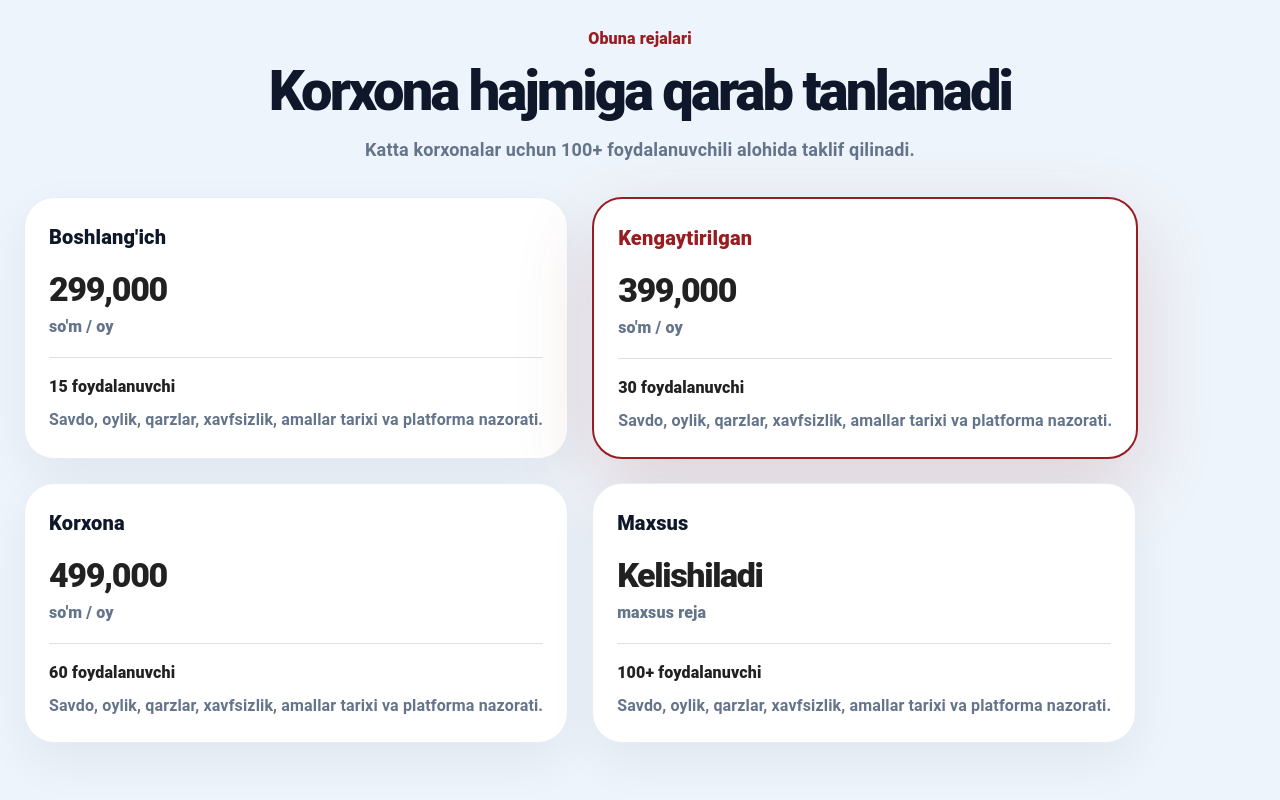
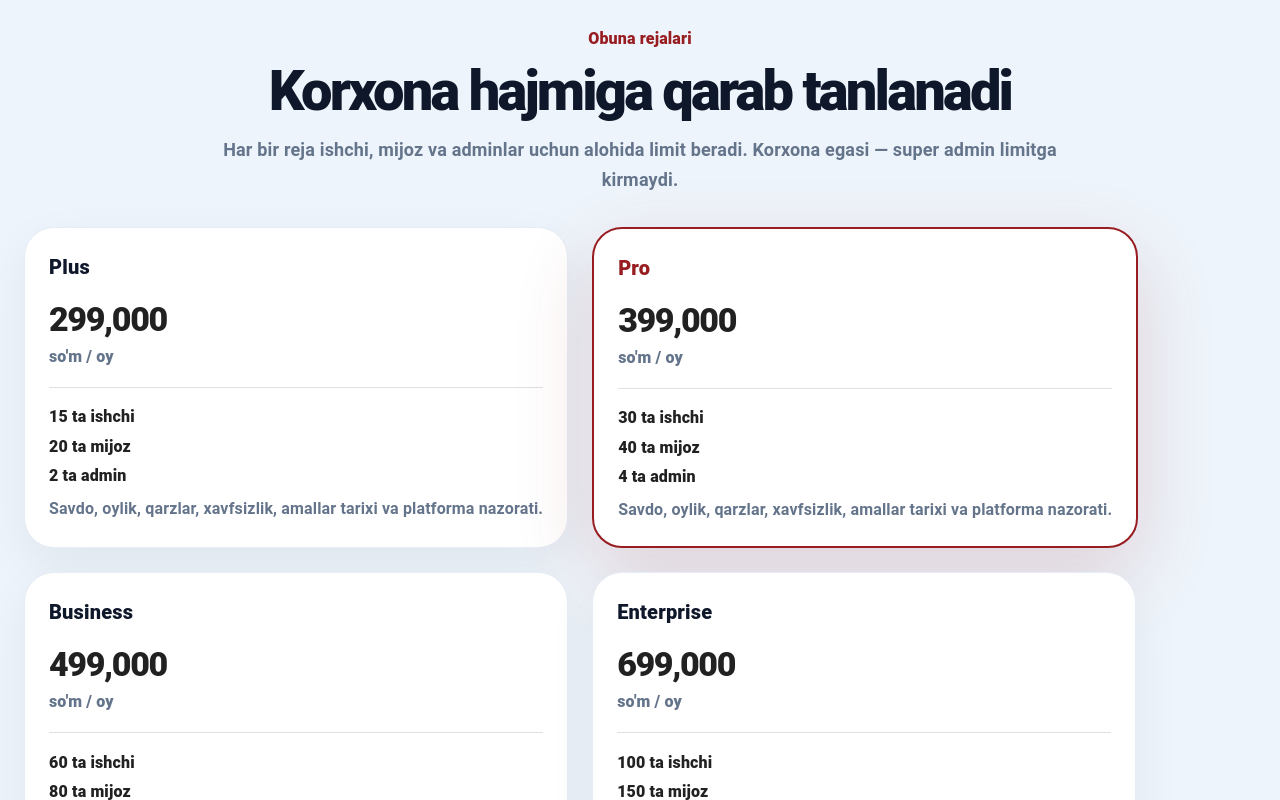
Before and after one commit to muhammadamin7009/Crm_Frountend_2.0, a React (Vite) app: page /landing in a window 1280 px wide. Shown: the part 5140-5940 px from the top of the page. Built offline with nearby package versions, Linux system fonts and the light colour scheme.

Commit message:
feat: show role based subscription plans

```diff
--- a/src/Pages/LandingPage/LandingPage.jsx
+++ b/src/Pages/LandingPage/LandingPage.jsx
@@ -127,10 +127,10 @@ const modules = [
 ];
 
 const plans = [
-  { name: "Boshlang'ich", price: "299,000", users: "15 foydalanuvchi" },
-  { name: "Kengaytirilgan", price: "399,000", users: "30 foydalanuvchi", featured: true },
-  { name: "Korxona", price: "499,000", users: "60 foydalanuvchi" },
-  { name: "Maxsus", price: "Kelishiladi", users: "100+ foydalanuvchi" },
+  { name: "Plus", price: "299,000", workers: 15, clients: 20, admins: 2 },
+  { name: "Pro", price: "399,000", workers: 30, clients: 40, admins: 4, featured: true },
+  { name: "Business", price: "499,000", workers: 60, clients: 80, admins: 10 },
+  { name: "Enterprise", price: "699,000", workers: 100, clients: 150, admins: 20 },
 ];
 
 const process = [
@@ -326,7 +326,9 @@ function DashboardMockup() {
         <Stack direction="row" spacing={1.4} alignItems="center">
           <LogoMark size={42} />
           <Box>
-            <Typography sx={{ color: brand.text, fontWeight: 950 }}>Al-amin CRM bosh sahifa</Typography>
+            <Typography sx={{ color: brand.text, fontWeight: 950 }}>
+              Al-amin CRM bosh sahifa
+            </Typography>
             <Typography sx={{ color: brand.muted, fontSize: 12, fontWeight: 700 }}>
               Rahbar uchun asosiy ko'rsatkichlar
             </Typography>
@@ -685,7 +687,11 @@ function PlanCard({ plan }) {
 
         <Divider sx={{ my: 2.2 }} />
 
-        <Typography sx={{ fontWeight: 900 }}>{plan.users}</Typography>
+        <Stack spacing={0.7}>
+          <Typography sx={{ fontWeight: 900 }}>{plan.workers} ta ishchi</Typography>
+          <Typography sx={{ fontWeight: 900 }}>{plan.clients} ta mijoz</Typography>
+          <Typography sx={{ fontWeight: 900 }}>{plan.admins} ta admin</Typography>
+        </Stack>
 
         <Typography
           sx={{
@@ -1088,8 +1094,8 @@ export default function LandingPage() {
                     fontWeight: 650,
                   }}
                 >
-                  Asosiy signal shu bo'ladi: MR belgisi, Al-amin CRM nomi va poyabzal korxonasining real
-                  hisob-kitobini boshqaradigan premium tizim.
+                  Asosiy signal shu bo'ladi: MR belgisi, Al-amin CRM nomi va poyabzal korxonasining
+                  real hisob-kitobini boshqaradigan premium tizim.
                 </Typography>
 
                 <Stack direction={{ xs: "column", sm: "row" }} spacing={1.4} sx={{ mt: 3 }}>
@@ -1187,8 +1193,8 @@ export default function LandingPage() {
                     fontWeight: 650,
                   }}
                 >
-                  Al-amin CRM har bir yozuvni bosh sahifa, qarzdorlik, ish haqi va amallar tarixi bilan
-                  bog'laydi.
+                  Al-amin CRM har bir yozuvni bosh sahifa, qarzdorlik, ish haqi va amallar tarixi
+                  bilan bog'laydi.
                 </Typography>
               </Paper>
             </Grid>
@@ -1249,7 +1255,7 @@ export default function LandingPage() {
           <SectionTitle
             label="Obuna rejalari"
             title="Korxona hajmiga qarab tanlanadi"
-            text="Katta korxonalar uchun 100+ foydalanuvchili alohida taklif qilinadi."
+            text="Har bir reja ishchi, mijoz va adminlar uchun alohida limit beradi. Korxona egasi — super admin limitga kirmaydi."
             center
           />
 
@@ -1306,8 +1312,8 @@ export default function LandingPage() {
                     fontWeight: 650,
                   }}
                 >
-                  Reklama matni hisob-kitobdagi og'riqni ko'rsatadi: savdo, qarz, ish haqi,
-                  homashyo va admin nazorati bitta joyda.
+                  Reklama matni hisob-kitobdagi og'riqni ko'rsatadi: savdo, qarz, ish haqi, homashyo
+                  va admin nazorati bitta joyda.
                 </Typography>
               </Paper>
             </Grid>
@@ -1369,11 +1375,7 @@ export default function LandingPage() {
                   ))}
                 </Grid>
 
-                <Stack
-                  direction={{ xs: "column", sm: "row" }}
-                  spacing={1.4}
-                  sx={{ mt: 3 }}
-                >
+                <Stack direction={{ xs: "column", sm: "row" }} spacing={1.4} sx={{ mt: 3 }}>
                   <Button
                     variant="contained"
                     onClick={() => navigate("/register")}
@@ -1457,7 +1459,7 @@ export default function LandingPage() {
               </Typography>
 
               <Stack
-                direction={{ xs: "column" , sm: "row" }}
+                direction={{ xs: "column", sm: "row" }}
                 spacing={1.4}
                 justifyContent="center"
                 sx={{ mt: 4 }}
--- a/src/Pages/Platform/PlatformDashboard.jsx
+++ b/src/Pages/Platform/PlatformDashboard.jsx
@@ -362,11 +362,14 @@ const PlatformDashboard = () => {
                         </Typography>
                       </TableCell>
                       <TableCell>
-                        <Typography fontWeight={800}>
-                          {company.users_count} / {company.max_users || "Cheksiz"}
+                        <Typography variant="body2" color="text.secondary">
+                          Ishchi: <strong>{company.workers_count}</strong> / {company.max_workers}
                         </Typography>
                         <Typography variant="body2" color="text.secondary">
-                          foydalanuvchi
+                          Mijoz: <strong>{company.clients_count}</strong> / {company.max_clients}
+                        </Typography>
+                        <Typography variant="body2" color="text.secondary">
+                          Admin: <strong>{company.admins_count}</strong> / {company.max_admins}
                         </Typography>
                       </TableCell>
                       <TableCell>{date(company.ends_at)}</TableCell>
@@ -496,7 +499,8 @@ const Entry = ({ dialog, form, setForm, close, save, saving, plans, resetAuthent
     >
       {plans.map((plan) => (
         <MenuItem key={plan.code} value={plan.code}>
-          {plan.name} - {money(plan.monthly_price)}/oy - {plan.max_users || "Cheksiz"} foydalanuvchi
+          {plan.name} - {money(plan.monthly_price)}/oy - {plan.max_workers} ishchi,{" "}
+          {plan.max_clients} mijoz, {plan.max_admins} admin
         </MenuItem>
       ))}
     </TextField>
```
